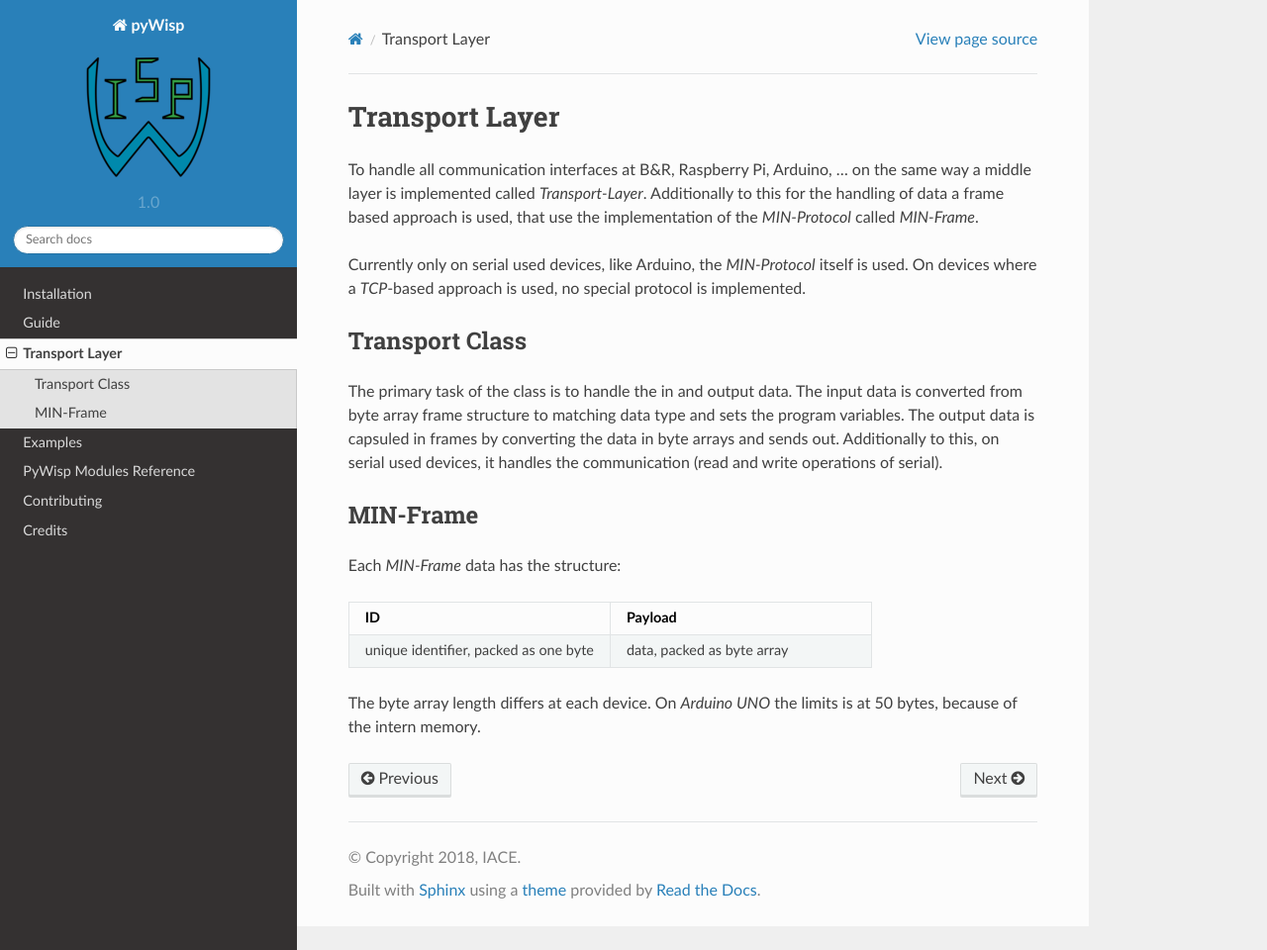
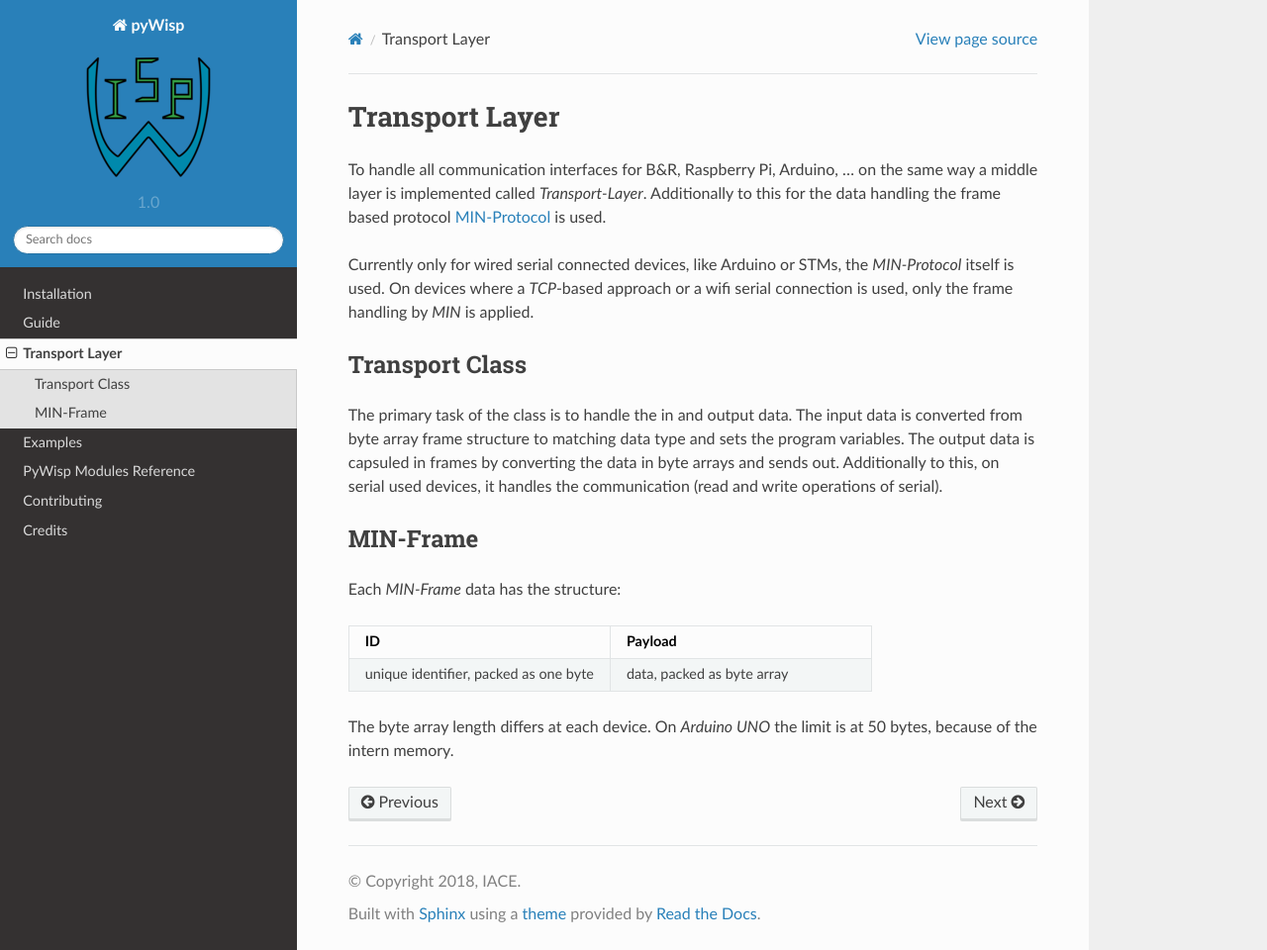
Before and after one commit to umit-iace/tool-pywisp, a Sphinx documentation site: the page built from docs/transport/index.rst, in a window 1280 px wide and 960 px high. Shown: the whole window at 99% size. Built offline with Sphinx 7.4.7 and the Read the Docs theme 2.0.0, drawn with Linux system fonts in a browser that asks for light colours; formulas are drawn with MathJax 3; the version number is read from the project's files by our own code.

```diff
--- a/docs/examples/index.rst
+++ b/docs/examples/index.rst
@@ -1,3 +1,5 @@
+.. _chapter_examples:
+
 Examples
 ========
 
--- a/docs/transport/index.rst
+++ b/docs/transport/index.rst
@@ -1,12 +1,13 @@
 Transport Layer
 ===============
 
-To handle all communication interfaces at B&R, Raspberry Pi, Arduino, ... on the same way a middle layer is implemented
-called `Transport-Layer`. Additionally to this for the handling of data a frame based approach is used, that use the
-implementation of the `MIN-Protocol` called `MIN-Frame`.
+To handle all communication interfaces for B&R, Raspberry Pi, Arduino, ... on the same way a middle layer is implemented
+called `Transport-Layer`. Additionally to this for the data handling the frame based protocol
+`MIN-Protocol <https://github.com/min-protocol/min>`_ is used.
 
-Currently only on serial used devices, like Arduino, the `MIN-Protocol` itself is used. On devices where a `TCP`-based
-approach is used, no special protocol is implemented.
+Currently only for wired serial connected devices, like Arduino or STMs, the `MIN-Protocol` itself is used.
+On devices where a `TCP`-based approach or a wifi serial connection is used, only the frame handling by `MIN` is
+applied.
 
 Transport Class
 ---------------
@@ -30,4 +31,4 @@ Each `MIN-Frame` data has the structure:
     * - unique identifier, packed as one byte
       - data, packed as byte array
 
-The byte array length differs at each device. On `Arduino UNO` the limits is at 50 bytes, because of the intern memory.
+The byte array length differs at each device. On `Arduino UNO` the limit is at 50 bytes, because of the intern memory.
```
Also changed, not shown: docs/guide/index.rst (+118 -9 lines), docs/index.rst (+4 -3 lines).
